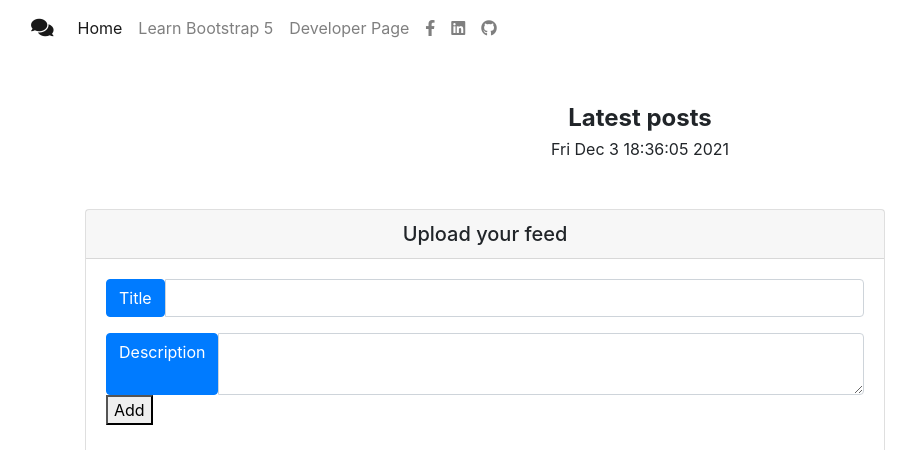
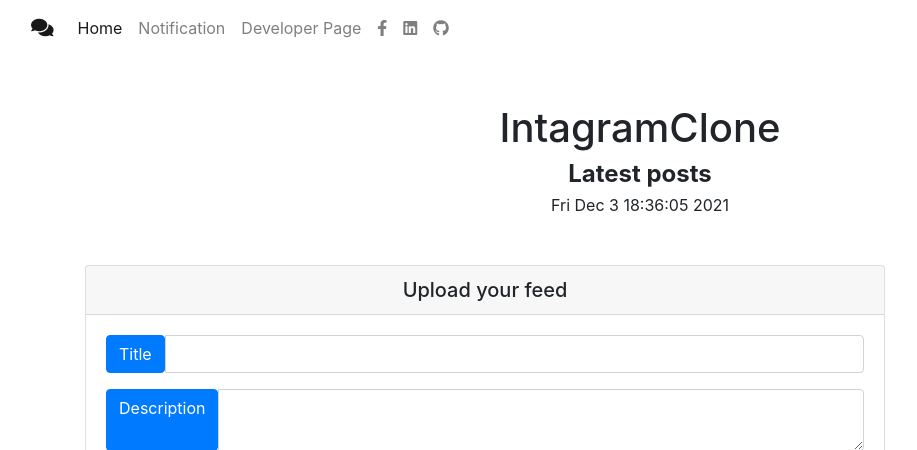
Before and after one commit to Balays33/-Cloud-Computing-course-at-National-College-of-Ireland-LABS, a Django app: page / in a window 1280 px wide. Shown: the top 450 px of the page, without its empty margins (0-917 px from the left). Run offline with Django 3.2, Linux system fonts and the light colour scheme; data comes from the database, SQL or seed files in the repository; both versions use the stored data as it was after the commit; some libraries are stand-ins or nearby versions.

Commit message:
commit message

```diff
--- a/InstagramClone/IntagramClone/settings.py
+++ b/InstagramClone/IntagramClone/settings.py
@@ -25,7 +25,7 @@ SECRET_KEY = 'bl9y(os6@&+p-pw7h83y!7quvxnpr9pkr7923qy79i#f8n)hbo'
 # SECURITY WARNING: don't run with debug turned on in production!
 DEBUG = True
 
-ALLOWED_HOSTS = ["9521041f627644c48f48ea1eea52184c.vfs.cloud9.us-east-1.amazonaws.com"]
+ALLOWED_HOSTS = ["da26de9ad58b403781effa5aea972dfc.vfs.cloud9.us-east-1.amazonaws.com"]
 
 
 # Application definition
--- a/InstagramClone/feeds/templates/feeds/base/base.html
+++ b/InstagramClone/feeds/templates/feeds/base/base.html
@@ -44,7 +44,7 @@
                         <a class="nav-link" aria-current="page" href=".">Home</a>
                     </li>
                     <li class="nav-item">
-                        <a class="nav-link" href="https://www.youtube.com/channel/UC5CF7mLQZhvx8O5GODZAhdA" rel="nofollow" target="_blank">Learn Bootstrap 5</a>
+                        <a class="nav-link" href="https://www.youtube.com/channel/UC5CF7mLQZhvx8O5GODZAhdA" rel="nofollow" target="_blank">Notification</a>
                     </li>
                     <li class="nav-item">
                         <a class="nav-link" href=" . " target="_blank">Developer Page</a>
--- a/InstagramClone/feeds/templates/feeds/index.html
+++ b/InstagramClone/feeds/templates/feeds/index.html
@@ -15,6 +15,7 @@
     <div class="container">
         <!--Section: Content-->
         <section class="text-center text-md-start">
+            <h1>IntagramClone</h1>
             <h4 class="mb-1"><strong>Latest posts</strong></h4>
             <p class="mb-5">{{context.val}}</p>
 
```
Also changed, not shown: InstagramClone/db.sqlite3, 12 other files.
